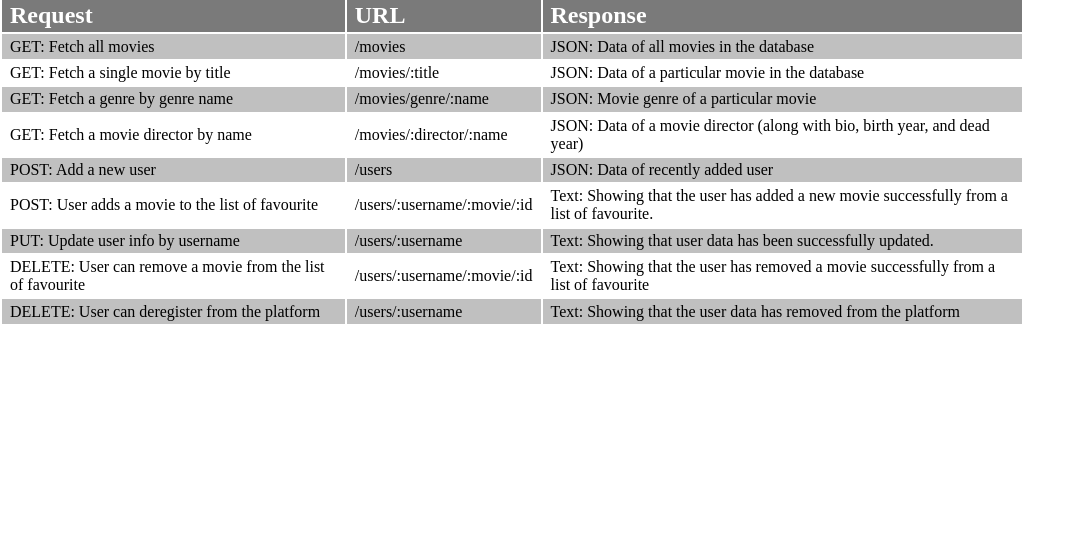
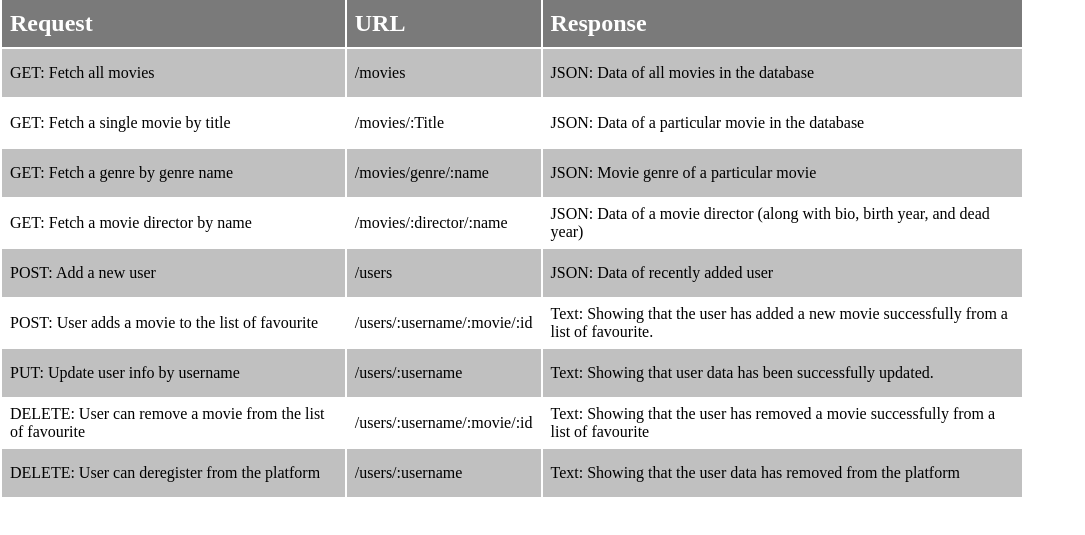
Before and after one commit to iceyisaak/movie_api, a website: page public/documentation.html in a window 1280 px wide. Shown: the part 199-734 px from the top of the page, without its empty margins (0-1085 px from the left). Drawn offline with Linux system fonts and the light colour scheme.

Commit message:
Updated styling for Documentation

```diff
--- a/public/documentation.html
+++ b/public/documentation.html
@@ -38,7 +38,6 @@
   <tr class="tr">
    <td class="td">
     GET: Fetch all movies
-
    </td>
    <td class="td">
     /movies
@@ -53,7 +52,7 @@
     GET: Fetch a single movie by title
    </td>
    <td class="td">
-    /movies/:title
+    /movies/:Title
    </td>
    <td class="td">
     JSON: Data of a particular movie in the database
@@ -72,7 +71,7 @@
    </td>
   </tr>
 
-  <tr>
+  <tr class="tr">
    <td class="td">
     GET: Fetch a movie director by name
    </td>
@@ -84,7 +83,7 @@
    </td>
   </tr>
 
-  <tr>
+  <tr class="tr">
    <td class="td">
     POST: Add a new user
    </td>
@@ -96,7 +95,7 @@
    </td>
   </tr>
 
-  <tr>
+  <tr class="tr">
    <td class="td">
     POST: User adds a movie to the list of favourite
    </td>
@@ -108,7 +107,7 @@
    </td>
   </tr>
 
-  <tr>
+  <tr class="tr">
    <td class="td">
     PUT: Update user info by username
    </td>
@@ -120,7 +119,7 @@
    </td>
   </tr>
 
-  <tr>
+  <tr class="tr">
    <td class="td">
     DELETE: User can remove a movie from the list of favourite
    </td>
@@ -132,7 +131,7 @@
    </td>
   </tr>
 
-  <tr>
+  <tr class="tr">
    <td class="td">
     DELETE: User can deregister from the platform
    </td>
--- a/public/resources/css/style.css
+++ b/public/resources/css/style.css
@@ -49,6 +49,10 @@ body {
   padding: 0.2rem 0.5rem;
 }
 
-tr:nth-child(even) {
+.tr {
+  height: 3rem;
+}
+
+.tr:nth-child(even) {
   background-color: rgb(192, 192, 192);
 }
```
Also changed, not shown: index.js (+2 -6 lines).
